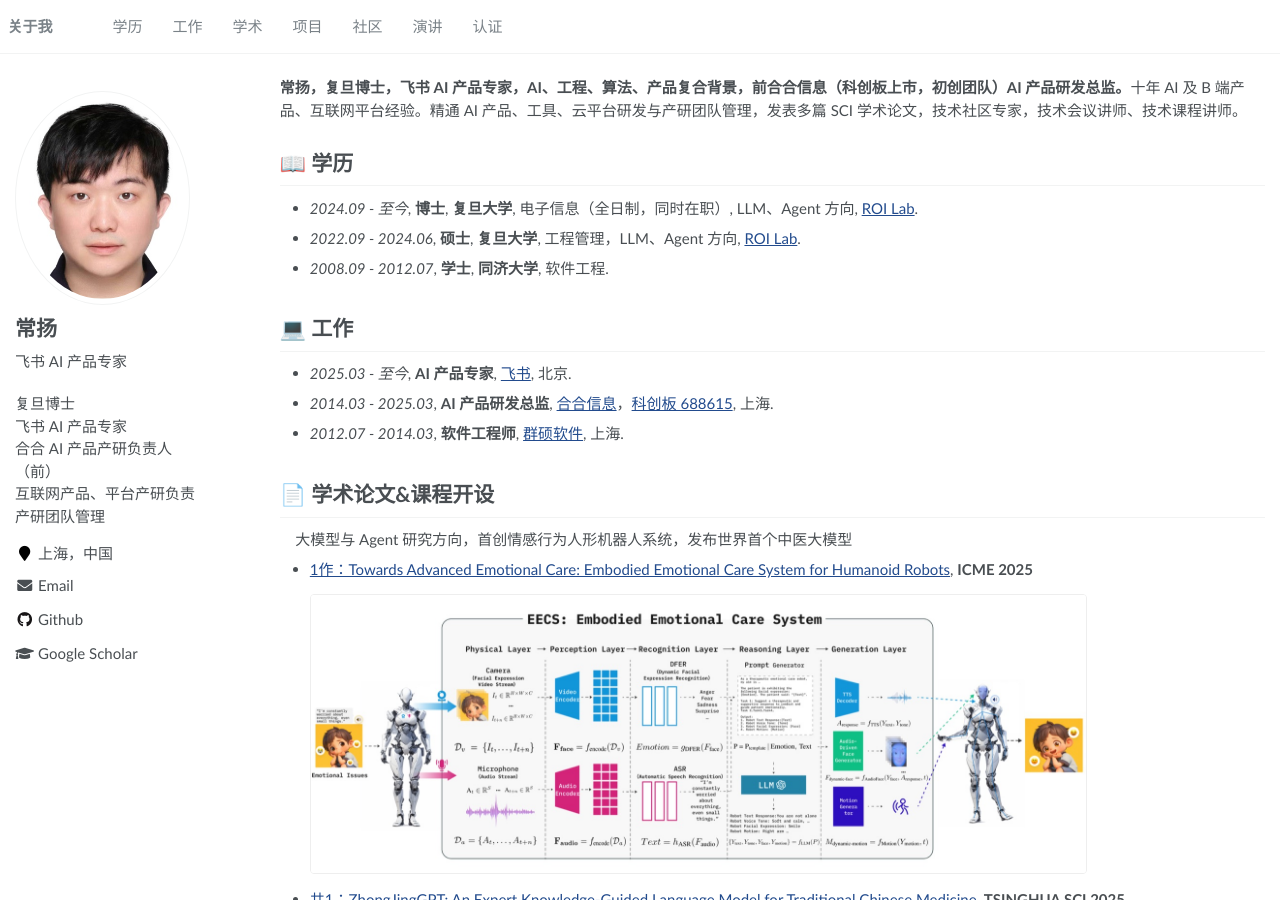
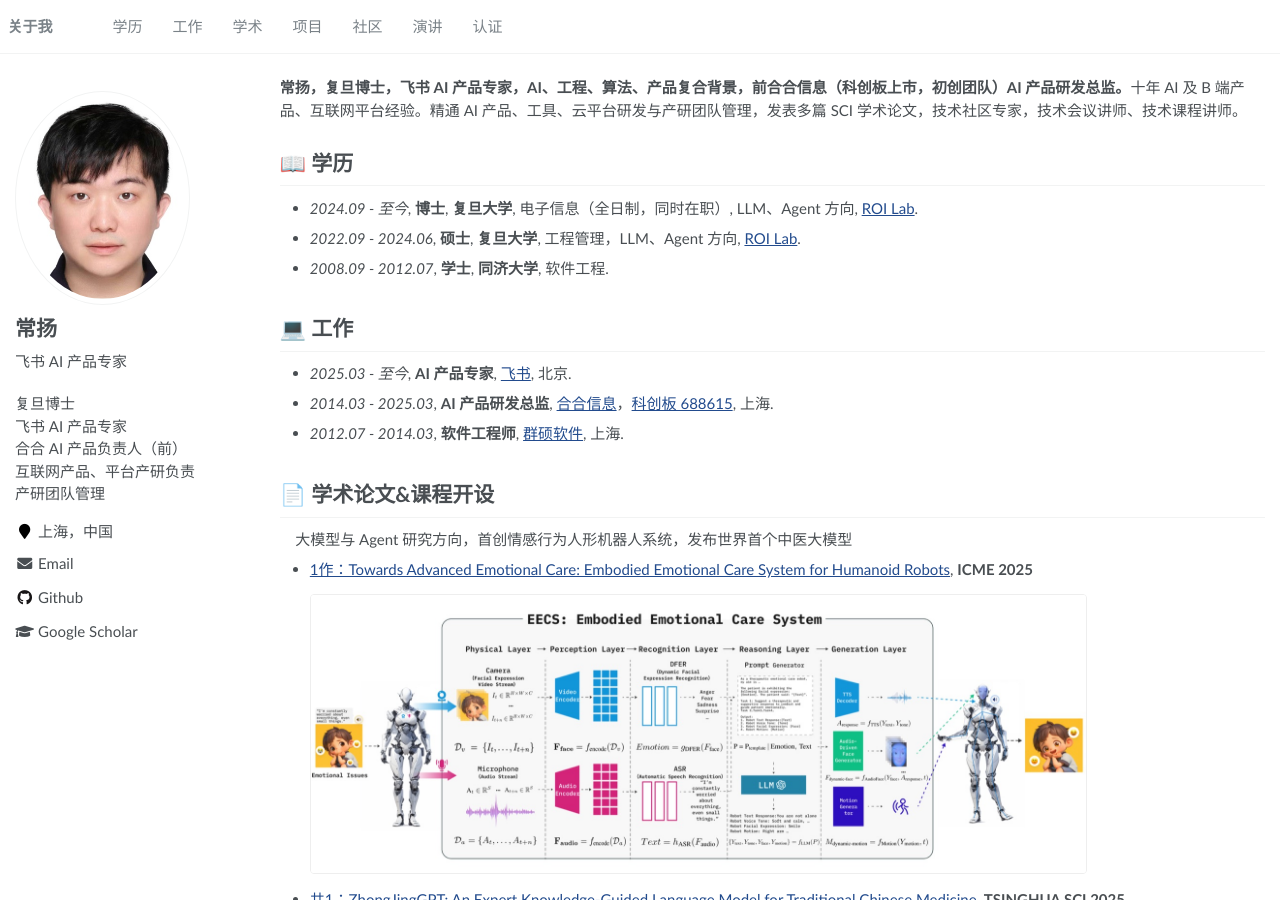
Before and after one commit to yangchangcy/yangchangcy.github.io, a Jekyll site: the page built from _pages/about.md, in a window 1280 px wide and 900 px high. Built offline with Jekyll 4.4.1, drawn with Linux system fonts in a browser that asks for light colours.

Commit message:
头像简介:合合 AI 产品产研负责人(前) -> 合合 AI 产品负责人(前)
Co-Authored-By: Claude Opus 4.8 (1M context) <noreply@anthropic.com>

```diff
--- a/_config.yml
+++ b/_config.yml
@@ -7,7 +7,7 @@
 
 # Site Settings
 title                    : "常扬"
-description              : "复旦博士<br/>飞书 AI 产品专家<br/>合合 AI 产品产研负责人（前）<br/>互联网产品、平台产研负责<br/>产研团队管理"
+description              : "复旦博士<br/>飞书 AI 产品专家<br/>合合 AI 产品负责人（前）<br/>互联网产品、平台产研负责<br/>产研团队管理"
 repository               : "yangchangcy/yangchangcy.github.io"
 google_scholar_stats_use_cdn : true
 
```
